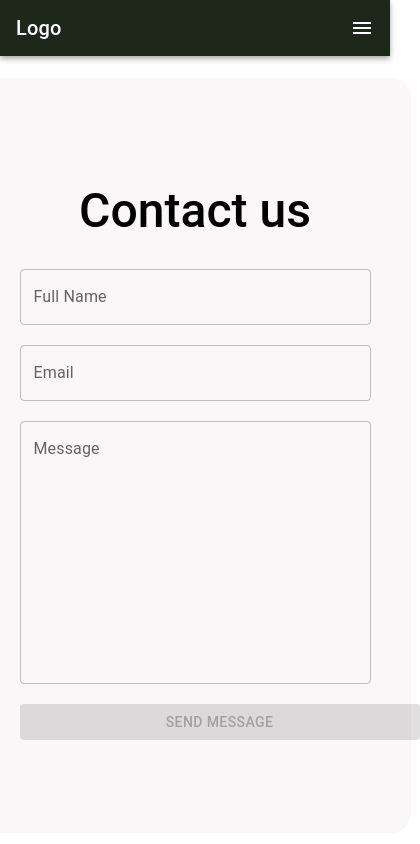
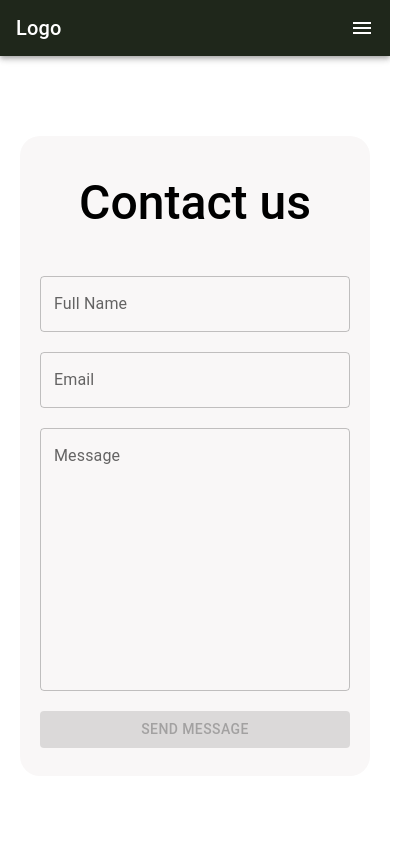
Before and after one commit to Prisberg/nr1team, a React (Create React App) app: page /contact in a window 390 px wide. Shown: the top 844 px of the page, 420 px wide, since content can reach past the window. Built offline with nearby package versions, Linux system fonts and the light colour scheme.

Commit message:
Revert "fix merge issues"
This reverts commit db18edc0bd834d032d789302cf4513a8754f9ddd.

```diff
--- a/src/assets/teamData.js
+++ b/src/assets/teamData.js
@@ -1,9 +1,8 @@
-
-import philip from "./images/philip.png"
-import erik from "./images/erik.png"
-import hazem from "./images/hazem.jpg"
+import philip from "./images/philip.png";
+import erik from "./images/erik.png";
+import hazem from "./images/hazem.jpg";
 import elin from "./images/elin.png";
-
+import isaaq from "./images/isaaq.jpg";
 
 export const team = [
   {
@@ -29,15 +28,14 @@ export const team = [
   },
 
   {
-    name: 'Hazem Kawas',
+    name: "Hazem Kawas",
     image: `${hazem}`,
     about: `Lorem ipsum dolor sit amet, consectetur adipiscing elit, sed do eiusmod tempor incididunt ut labore et dolore magna aliqua.
       Ut enim ad minim veniam, quis nostrud exercitation ullamco laboris nisi ut aliquip ex ea commodo consequat.
        Duisaute irure dolor in reprehenderit in voluptate velit esse cillum dolore eu fugiat nulla pariatur. Excepteur sint occaecat cupidatat non proident, sunt in culpa qui officia deserunt mollit anim id est laborum.Lorem ipsum dolor sit amet, consectetur adipiscing elit, sed do eiusmod tempor incididunt ut labore et dolore magna aliqua. Ut enim ad minim veniam, quis nostrud exercitation ullamco laboris nisi ut aliquip ex ea commodo consequat. Duis aute irure dolor in reprehenderit in voluptate velit esse cillum dolore eu fugiat nulla pariatur.
       Excepteur sint occaecat cupidatat non proident, sunt in culpa qui officia deserunt mollit anim id est laborum.`,
-    github: 'https://github.com/hazem-89',
-    linkedin: 'https://www.linkedin.com/in/hazem-kawas-66971b185/'
-
+    github: "https://github.com/hazem-89",
+    linkedin: "https://www.linkedin.com/in/hazem-kawas-66971b185/",
   },
 
   {
@@ -55,12 +53,12 @@ export const team = [
 
   {
     name: "Isaaq Guleed",
-    image: "./images./isaaq.png",
+    image: `${isaaq}`,
     about: `Lorem ipsum dolor sit amet, consectetur adipiscing elit, sed do eiusmod tempor incididunt ut labore et dolore magna aliqua.
       Ut enim ad minim veniam, quis nostrud exercitation ullamco laboris nisi ut aliquip ex ea commodo consequat.
        Duisaute irure dolor in reprehenderit in voluptate velit esse cillum dolore eu fugiat nulla pariatur. Excepteur sint occaecat cupidatat non proident, sunt in culpa qui officia deserunt mollit anim id est laborum.Lorem ipsum dolor sit amet, consectetur adipiscing elit, sed do eiusmod tempor incididunt ut labore et dolore magna aliqua. Ut enim ad minim veniam, quis nostrud exercitation ullamco laboris nisi ut aliquip ex ea commodo consequat. Duis aute irure dolor in reprehenderit in voluptate velit esse cillum dolore eu fugiat nulla pariatur.
       Excepteur sint occaecat cupidatat non proident, sunt in culpa qui officia deserunt mollit anim id est laborum.`,
-    github: "",
-    linkedin: "",
+    github: "https://rchtect.github.io",
+    linkedin: "https://se.linkedin.com/in/isaaq-guleed-6a0614239",
   },
 ];
--- a/src/components/main/contact/contact.css
+++ b/src/components/main/contact/contact.css
@@ -8,8 +8,9 @@ div.contact-main {
 
 div.contact-bg {
   display: flex;
-  justify-content: center;
+  justify-content: space-between;
   align-items: center;
+  text-align: center;
   flex-direction: column;
   background: #f9f7f7;
   border-radius: 20px;
@@ -17,6 +18,7 @@ div.contact-bg {
   height: 80vh;
   padding:40px;
   max-width: 1440px;
+  max-height: 600px;
 }
 
 h1.contact-title {
@@ -33,11 +35,12 @@ h1.contact-title {
     font-size: 48px;
     margin-top: 10px;
   }
+
   div.contact-bg {
+    justify-content: space-around;
     width: 90vw;
-  }
-  .contact-input {
-    width: 60vw;
+    height: 80vh;
+    padding:20px;
   }
 
   button.contact {
@@ -66,5 +69,5 @@ form {
 }
 
 .css-oh0jw6-MuiButtonBase-root-MuiButton-root {
-  width: 400px;
+  width: 100%;
 }
```
